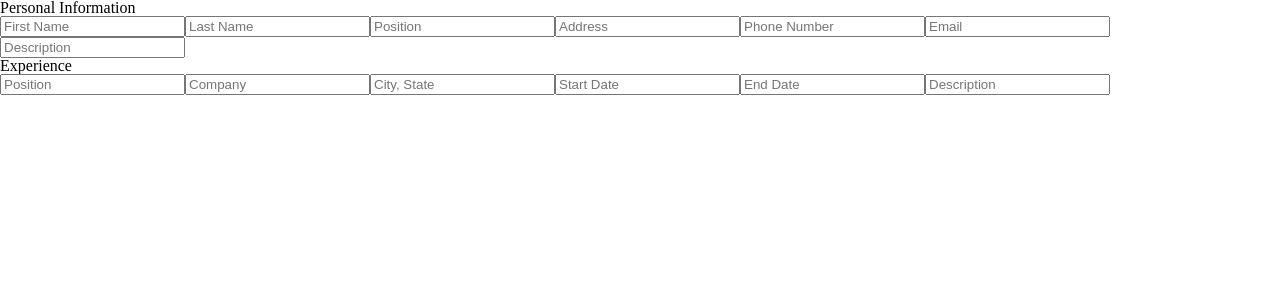
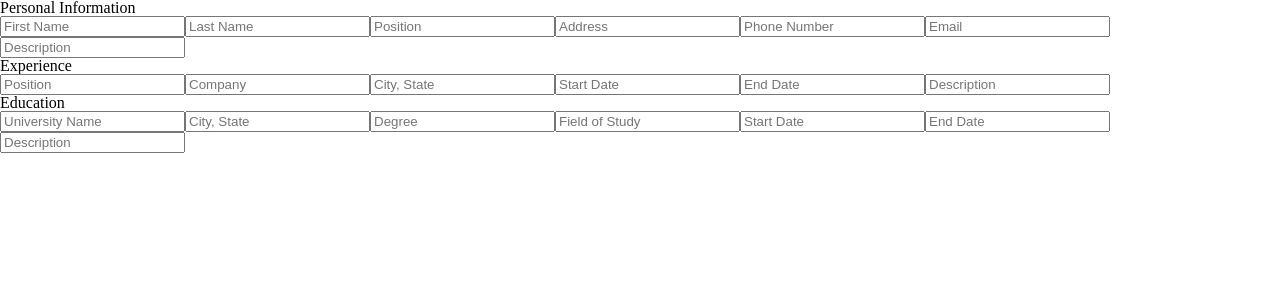
Before and after one commit to Chance093/odin-project-cv-app, a React (Create React App) app: page / in a window 1280 px wide. Shown: the top 300 px of the page. Built offline with nearby package versions, Linux system fonts and the light colour scheme; the HTML template or start-up script is replaced by a standard one.

Commit message:
Add EducationForm component

```diff
--- /dev/null
+++ b/src/components/EducationForm.js
@@ -0,0 +1,16 @@
+function EducationForm({onInputChange}){
+    return(
+        <div className="personal-form">
+            <h2>Education</h2>
+            <input type='text' placeholder="University Name" name='schoolEdu' onChange={onInputChange}/>
+            <input type='text' placeholder="City, State" name='locationEdu' onChange={onInputChange}/>
+            <input type='text' placeholder="Degree" name='degreeEdu' onChange={onInputChange}/>
+            <input type='text' placeholder="Field of Study" name='fieldEdu' onChange={onInputChange}/>
+            <input type='text' placeholder="Start Date" name='fromDateEdu' onChange={onInputChange}/>
+            <input type='text' placeholder="End Date" name='toDateEdu' onChange={onInputChange}/>
+            <input type='text' placeholder="Description" name='descriptionEdu' onChange={onInputChange}/>
+        </div>
+    )
+}
+
+export default EducationForm;
--- a/src/components/GeneralForm.js
+++ b/src/components/GeneralForm.js
@@ -1,3 +1,4 @@
+import EducationForm from "./EducationForm";
 import ExperienceForm from "./ExperienceForm";
 import PersonalForm from "./PersonalForm";
 
@@ -6,6 +7,7 @@ function GeneralForm({onInputChange}){
         <div className="general-form">
             <PersonalForm onInputChange={onInputChange}/>
             <ExperienceForm onInputChange={onInputChange}/>
+            <EducationForm onInputChange={onInputChange}/>
         </div>
     )
 }
```
